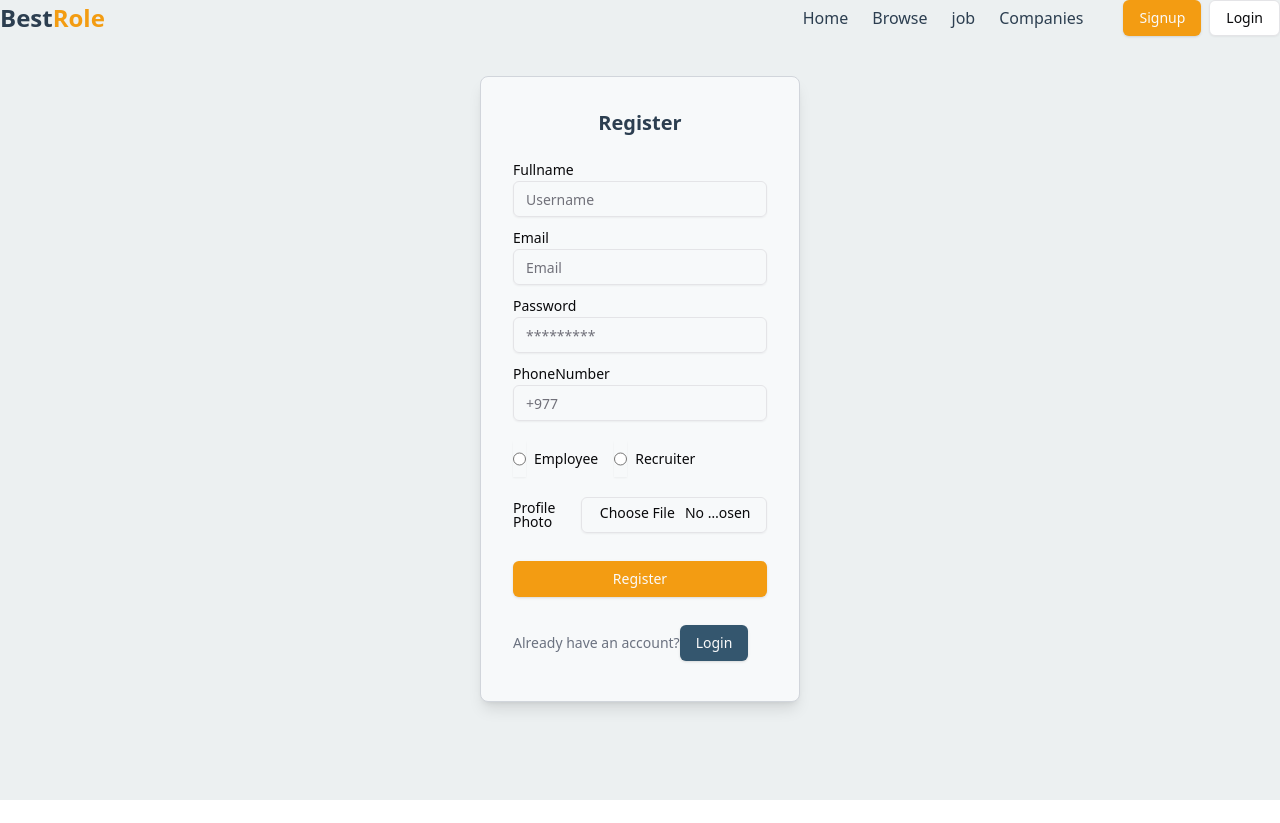
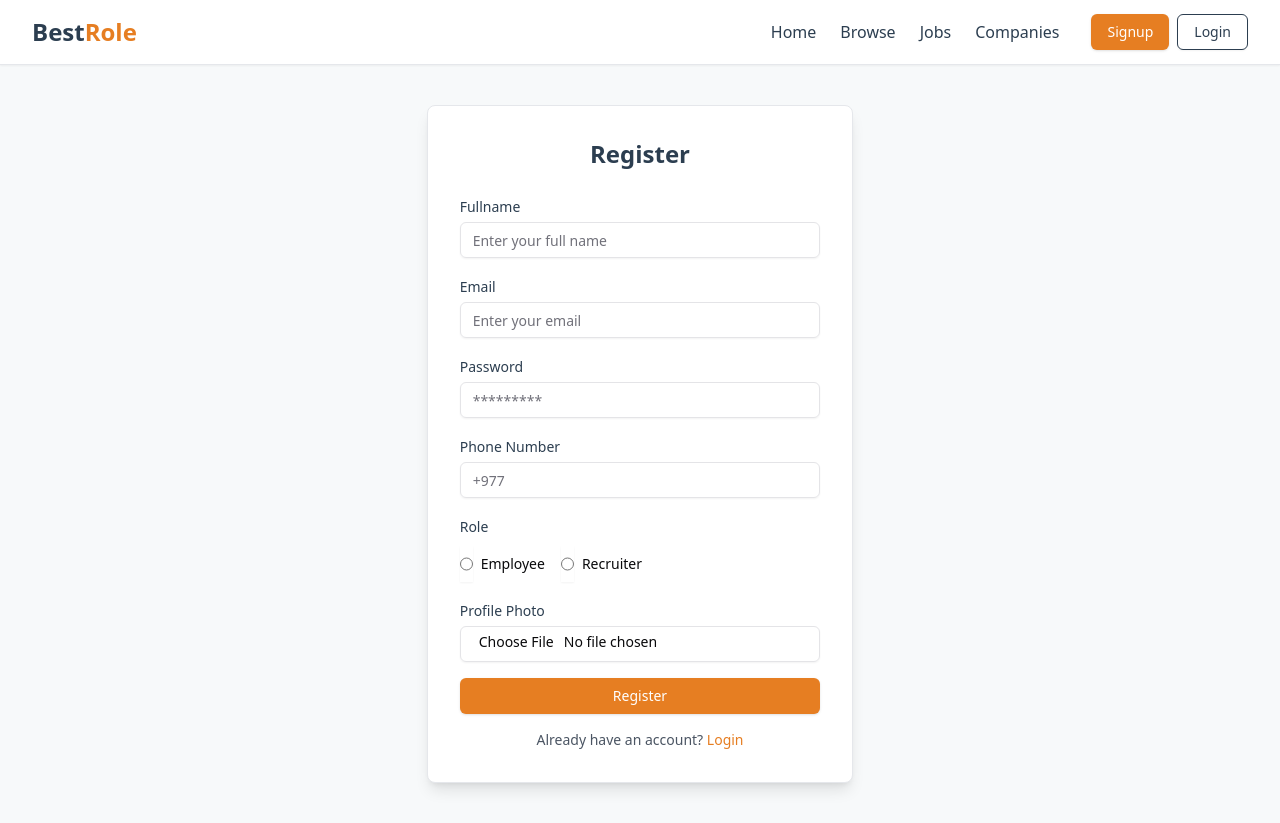
Before and after one commit to aryastha/Online-Job-Portal, a React (Vite) app in the folder Frontend/: page /register in a window 1280 px wide. Before the commit the page ends 800 px from the top, so only its background shows below. Built offline with nearby package versions, Linux system fonts and the light colour scheme.

Commit message:
Job Section Added

```diff
--- a/Frontend/src/app.jsx
+++ b/Frontend/src/app.jsx
@@ -3,6 +3,7 @@ import Home from './components/components_lite/Home'
 import { createBrowserRouter , RouterProvider} from 'react-router-dom'
 import Login from './components/authentication/Login'
 import Signup from './components/authentication/Signup'
+import Jobs from './components/components_lite/Jobs.jsx'
 
 
 const appRouter = createBrowserRouter([
@@ -14,6 +15,9 @@ const appRouter = createBrowserRouter([
   },
   {
     path: '/register', element: <Signup />
+  },
+  {
+    path: '/jobs', element: <Jobs />
   }
 ]);
 
--- a/Frontend/src/components/authentication/Login.jsx
+++ b/Frontend/src/components/authentication/Login.jsx
@@ -8,8 +8,8 @@ import { Link, useNavigate } from "react-router-dom";
 import { USER_API_ENDPOINT } from "@/utils/data.js";
 import axios from "axios";
 import { toast } from "sonner";
-import {setLoading} from '@/redux/authSlice.js';
-import {useDispatch, useSelector} from 'react-redux';
+import { setLoading } from "@/redux/authSlice.js";
+import { useDispatch, useSelector } from "react-redux";
 
 const Login = () => {
   const [input, setInput] = useState({
@@ -20,7 +20,7 @@ const Login = () => {
 
   const navigate = useNavigate();
   const dispatch = useDispatch();
-  const {loading} = useSelector((store) => store.auth);
+  const { loading } = useSelector((store) => store.auth);
 
   const changeEventHandler = (e) => {
     setInput({ ...input, [e.target.name]: e.target.value });
@@ -31,11 +31,11 @@ const Login = () => {
     try {
       dispatch(setLoading(true));
       const res = await axios.post(`${USER_API_ENDPOINT}/login`, input, {
-        header: { "Content type": "application/json" },
+        headers: { "Content-Type": "application/json" },
         withCredentials: true,
       });
       if (res.data.success) {
-        navigate("/"), toast.success(res.data.messasge);
+        navigate("/");
         toast.success(res.data.message);
       }
     } catch (error) {
@@ -44,45 +44,48 @@ const Login = () => {
         ? error.response.data.message
         : "An unexpected error occurred.";
       toast.error(errorMessage);
-    }finally{
+    } finally {
       dispatch(setLoading(false));
     }
   };
 
   return (
-    <div className="bg-[#ECF0F1] min-h-screen">
-      <Navbar></Navbar>
-      <div className=" flex items-center justify-center max-w-7xl- mx-auto">
+    <div className="bg-[#F7F9FA] min-h-screen">
+      <Navbar />
+      <div className="flex items-center justify-center max-w-7xl mx-auto">
         <form
           onSubmit={submitHandler}
-          className="w-1/3 md:w-1/4 border border-gray-300 shadow-lg rounded-lg p-8 my-10 bg-[#F7F9FA]"
+          className="w-full md:w-1/2 lg:w-1/3 border border-gray-200 shadow-lg rounded-lg p-8 my-10 bg-white"
         >
-          <h1 className="font-bold text-xl mb-5 text-center text-[#2C3E50]">
+          <h1 className="font-bold text-2xl mb-6 text-center text-[#2C3E50]">
             Login
           </h1>
-
-          <div className="my-2">
-            <Label>Email</Label>
+          <div className="space-y-4">
+            <div>
+              <Label className="text-sm font-medium text-[#2C3E50]">Email</Label>
               <Input
-              type="text"
+                type="email"
                 name="email"
                 value={input.email}
                 onChange={changeEventHandler}
-              placeholder="Email"
-            ></Input>
+                placeholder="Enter your email"
+                className="mt-1"
+              />
             </div>
-          <div className="my-2">
-            <Label>Password</Label>
+            <div>
+              <Label className="text-sm font-medium text-[#2C3E50]">Password</Label>
               <Input
-              type="text"
+                type="password"
                 name="password"
                 value={input.password}
                 onChange={changeEventHandler}
                 placeholder="*********"
-            ></Input>
+                className="mt-1"
+              />
             </div>
-          <div className="flex-col items-center ">
-            <RadioGroup className="flex items-center gap-4 my-5">
+            <div>
+              <Label className="text-sm font-medium text-[#2C3E50]">Role</Label>
+              <RadioGroup className="flex items-center gap-4 mt-2">
                 <div className="flex items-center space-x-2">
                   <Input
                     type="radio"
@@ -90,9 +93,9 @@ const Login = () => {
                     value="Employee"
                     checked={input.role === "Employee"}
                     onChange={changeEventHandler}
-                  cursor="pointer"
+                    className="cursor-pointer"
                   />
-                <Label htmlFor="r1">Employee</Label>
+                  <Label>Employee</Label>
                 </div>
                 <div className="flex items-center space-x-2">
                   <Input
@@ -101,42 +104,30 @@ const Login = () => {
                     value="Recruiter"
                     checked={input.role === "Recruiter"}
                     onChange={changeEventHandler}
-                  cursor="pointer"
+                    className="cursor-pointer"
                   />
-                <Label htmlFor="r2">Recruiter</Label>
+                  <Label>Recruiter</Label>
                 </div>
               </RadioGroup>
-
-            {loading?(
-                          <div className = 'flex items-center justify-center my-10'>
-                            <div className='spinner-border text-blue-600' role='status'>
-                              <span className='sr-only'>Loading...</span>
             </div>
+            {loading ? (
+              <div className="flex items-center justify-center my-6">
+                <div className="animate-spin rounded-full h-8 w-8 border-t-2 border-b-2 border-[#E67E22]"></div>
               </div>
-                        ):(
+            ) : (
               <Button
                 type="submit"
-                          className="flex w-full my-7 bg-[#F39C12] hover:bg-[#d98c0f] rounded-md"
+                className="w-full mt-6 bg-[#E67E22] hover:bg-[#d9731d] text-white font-medium"
               >
-                          {" "}
-                          Login{" "}
+                Login
               </Button>
-                        )
-                        }
-
-
-          </div>
-          {/* Sign up */}
-          <div className="flex items-center justify-between">
-            <p className=" text-gray-500 text-sm my-2">
+            )}
+            <p className="text-sm text-gray-600 mt-4 text-center">
               Don't have an account?{" "}
+              <Link to="/register" className="text-[#E67E22] hover:underline">
+                Register
+              </Link>
             </p>
-            <Link to={"/register"}>
-              <Button className="bg-[#34566E] hover:bg-[#2C3E50] ">
-                {" "}
-                Register{" "}
-              </Button>
-            </Link>
           </div>
         </form>
       </div>
--- a/Frontend/src/components/authentication/Signup.jsx
+++ b/Frontend/src/components/authentication/Signup.jsx
@@ -1,36 +1,33 @@
-import React, {useState} from "react";
+import React, { useState } from "react";
 import Navbar from "../components_lite/Navbar";
 import { Label } from "../ui/label";
 import { Input } from "../ui/input";
 import { Button } from "../ui/button";
 import { RadioGroup } from "../ui/radio-group";
-import { Link , useNavigate} from "react-router-dom";
-import {useDispatch, useSelector} from 'react-redux';
-import {USER_API_ENDPOINT} from '@/utils/data.js'
-import axios from 'axios';
+import { Link, useNavigate } from "react-router-dom";
+import { useDispatch, useSelector } from "react-redux";
+import { USER_API_ENDPOINT } from "@/utils/data.js";
+import axios from "axios";
 import { toast } from "sonner";
-import {setLoading} from '@/redux/authSlice.js';
+import { setLoading } from "@/redux/authSlice.js";
 
-
-
-const register = () => {
-
+const Register = () => {
   const [input, setInput] = useState({
-      fullname: '',
-      email: '',
-      password: '',
-      role: '',
-      phoneNumber:'',
-      file: '',
-    })
+    fullname: "",
+    email: "",
+    password: "",
+    role: "",
+    phoneNumber: "",
+    file: "",
+  });
 
   const navigate = useNavigate();
   const dispatch = useDispatch();
-    const {loading} = useSelector((store) => store.auth);
+  const { loading } = useSelector((store) => store.auth);
 
-    const changeEventHandler = (e) =>{
-      setInput({...input, [e.target.name] : e.target.value});
-    }
+  const changeEventHandler = (e) => {
+    setInput({ ...input, [e.target.name]: e.target.value });
+  };
 
   const ChangeFilehandler = (e) => {
     setInput({ ...input, file: e.target.files?.[0] });
@@ -38,22 +35,19 @@ const register = () => {
 
   const submitHandler = async (e) => {
     e.preventDefault();
-      dispatch(setLoading(true)); // Optional: if you want to show loading before request
+    dispatch(setLoading(true));
 
-      const formData = new FormData(); // Correct case: FormData
-      formData.append('fullname', input.fullname);
-      formData.append('email', input.email);
-      formData.append('password', input.password);
-      formData.append('role', input.role);
-      formData.append('phoneNumber', input.phoneNumber);
+    const formData = new FormData();
+    formData.append("fullname", input.fullname);
+    formData.append("email", input.email);
+    formData.append("password", input.password);
+    formData.append("role", input.role);
+    formData.append("phoneNumber", input.phoneNumber);
     if (input.file) {
-        formData.append('file', input.file);
+      formData.append("file", input.file);
     }
 
     try {
-
-        dispatch(setLoading(true));
-
       const res = await axios.post(`${USER_API_ENDPOINT}/register`, formData, {
         headers: { "Content-Type": "multipart/form-data" },
         withCredentials: true,
@@ -68,99 +62,126 @@ const register = () => {
         ? error.response.data.message
         : "An unexpected error occurred.";
       toast.error(errorMessage);
-      } finally{
+    } finally {
       dispatch(setLoading(false));
     }
   };
 
-    const {user} = useSelector((store)=> store.auth);
-
-
   return (
-    <div className="bg-[#ECF0F1] min-h-screen">
-      <Navbar></Navbar>
-      <div className=" flex items-center justify-center max-w-7xl- mx-auto">
+    <div className="bg-[#F7F9FA] min-h-screen">
+      <Navbar />
+      <div className="flex items-center justify-center max-w-7xl mx-auto">
         <form
-          onSubmit={submitHandler} className="w-1/3 md:w-1/4 border border-gray-300 shadow-lg rounded-lg p-8 my-10 bg-[#F7F9FA]">
-          <h1 className="font-bold text-xl mb-5 text-center text-[#2C3E50]">
+          onSubmit={submitHandler}
+          className="w-full md:w-1/2 lg:w-1/3 border border-gray-200 shadow-lg rounded-lg p-8 my-10 bg-white"
+        >
+          <h1 className="font-bold text-2xl mb-6 text-center text-[#2C3E50]">
             Register
           </h1>
-          <div className="my-2">
-            <Label>Fullname</Label>
-            <Input type="text" name='fullname' value={input.fullname} onChange={changeEventHandler} placeholder="Username"></Input>
-          </div>
-          <div className="my-2">
-            <Label>Email</Label>
-            <Input type="text" name='email' value={input.email} onChange={changeEventHandler} placeholder="Email"></Input>
-          </div>
-          <div className="my-2">
-            <Label>Password</Label>
-            <Input type="text" name='password' value={input.password} onChange={changeEventHandler}  placeholder="*********"></Input>
+          <div className="space-y-4">
+            <div>
+              <Label className="text-sm font-medium text-[#2C3E50]">Fullname</Label>
+              <Input
+                type="text"
+                name="fullname"
+                value={input.fullname}
+                onChange={changeEventHandler}
+                placeholder="Enter your full name"
+                className="mt-1"
+              />
             </div>
             <div>
-            <Label> PhoneNumber</Label>
-            <Input type="tel" name='phoneNumber' value={input.phoneNumber} onChange={changeEventHandler}  placeholder="+977 "></Input>
+              <Label className="text-sm font-medium text-[#2C3E50]">Email</Label>
+              <Input
+                type="email"
+                name="email"
+                value={input.email}
+                onChange={changeEventHandler}
+                placeholder="Enter your email"
+                className="mt-1"
+              />
             </div>
-          <div className="flex-col items-center ">
-            <RadioGroup className="flex items-center gap-4 my-5">
+            <div>
+              <Label className="text-sm font-medium text-[#2C3E50]">Password</Label>
+              <Input
+                type="password"
+                name="password"
+                value={input.password}
+                onChange={changeEventHandler}
+                placeholder="*********"
+                className="mt-1"
+              />
+            </div>
+            <div>
+              <Label className="text-sm font-medium text-[#2C3E50]">Phone Number</Label>
+              <Input
+                type="tel"
+                name="phoneNumber"
+                value={input.phoneNumber}
+                onChange={changeEventHandler}
+                placeholder="+977"
+                className="mt-1"
+              />
+            </div>
+            <div>
+              <Label className="text-sm font-medium text-[#2C3E50]">Role</Label>
+              <RadioGroup className="flex items-center gap-4 mt-2">
                 <div className="flex items-center space-x-2">
                   <Input
-                type='radio'
-                name='role'
-                value='Employee'
-                checked={input.role === 'Employee'}
-                onChange = {changeEventHandler}
-                cursor='pointer'
-                >
-                </Input>
-                <Label htmlFor="r1">Employee</Label>
+                    type="radio"
+                    name="role"
+                    value="Employee"
+                    checked={input.role === "Employee"}
+                    onChange={changeEventHandler}
+                    className="cursor-pointer"
+                  />
+                  <Label>Employee</Label>
                 </div>
                 <div className="flex items-center space-x-2">
                   <Input
-                type='radio'
-                name='role'
-                value='Recruiter'
-                checked={input.role === 'Recruiter'}
-                onChange = {changeEventHandler}
-                cursor='pointer'
-                >
-                </Input>
-                <Label htmlFor="r2">Recruiter</Label>
+                    type="radio"
+                    name="role"
+                    value="Recruiter"
+                    checked={input.role === "Recruiter"}
+                    onChange={changeEventHandler}
+                    className="cursor-pointer"
+                  />
+                  <Label>Recruiter</Label>
                 </div>
               </RadioGroup>
-            <div className='flex items-center gap-2'>
-              <Label>Profile Photo</Label>
+            </div>
+            <div>
+              <Label className="text-sm font-medium text-[#2C3E50]">Profile Photo</Label>
               <Input
-              type='file'
-              accept='image/*'
-              onChange = {ChangeFilehandler}
-              className='cursor-pointer'
+                type="file"
+                accept="image/*"
+                onChange={ChangeFilehandler}
+                className="mt-1 cursor-pointer"
               />
             </div>
-            {loading?(
-              <div className = 'flex items-center justify-center my-10'>
-                <div className='spinner-border text-blue-600' role='status'>
-                  <span className='sr-only'>Loading...</span>
+            {loading ? (
+              <div className="flex items-center justify-center my-6">
+                <div className="animate-spin rounded-full h-8 w-8 border-t-2 border-b-2 border-[#E67E22]"></div>
               </div>
-              </div>
-            ):(
-              <Button type='submit' className='flex w-full my-7 bg-[#F39C12] hover:bg-[#d98c0f] rounded-md'> Register </Button>
-            )
-            }
-
-          {/* Login */}
-          <p className=' text-gray-500 text-sm my-2'>
-            Already have an account?
-            <Link to={'/login'}>
-                               <Button className='bg-[#34566E] hover:bg-[#2C3E50] '> Login </Button>
+            ) : (
+              <Button
+                type="submit"
+                className="w-full mt-6 bg-[#E67E22] hover:bg-[#d9731d] text-white font-medium"
+              >
+                Register
+              </Button>
+            )}
+            <p className="text-sm text-gray-600 mt-4 text-center">
+              Already have an account?{" "}
+              <Link to="/login" className="text-[#E67E22] hover:underline">
+                Login
               </Link>
             </p>
           </div>
         </form>
       </div>
     </div>
-  )
-}
+  );
+};
 
-
-export default register
+export default Register;
--- a/Frontend/src/components/components_lite/Navbar.jsx
+++ b/Frontend/src/components/components_lite/Navbar.jsx
@@ -1,82 +1,121 @@
 import React from 'react';
-import {Link} from 'react-router-dom';
-import { Button } from "../ui/button"
-import { Avatar, AvatarFallback, AvatarImage } from "../ui/avatar"
-import {Popover, PopoverTrigger, PopoverContent} from '../ui/popover';
+import { Link } from 'react-router-dom';
+import { Button } from "../ui/button";
+import { Avatar, AvatarFallback, AvatarImage } from "../ui/avatar";
+import { Popover, PopoverTrigger, PopoverContent } from '../ui/popover';
 import { LogOut, User2 } from 'lucide-react';
 
 const Navbar = () => {
   const user = false;
 
-
-
   return (
-    <div className="bg-[#ECF0F1]">
-        {/* //right logo */}
-      <div className='flex items-center justify-between mx-auto max-w-7xl h-18'>
+    <div className="bg-white shadow-sm border-b border-gray-200">
+      <div className="flex items-center justify-between mx-auto max-w-7xl h-16 px-4 sm:px-6 lg:px-8">
+        {/* Logo */}
         <div>
-        <h1 className='text-2xl font-bold text-[#2C3E50]'>
-            Best<span className='text-[#F39C12]'>Role</span>
+          <h1 className="text-2xl font-bold text-[#2C3E50]">
+            Best<span className="text-[#E67E22]">Role</span>
           </h1>
         </div>
-        {/* left menus */}
-        <div className= "flex items-center gap-10">
-            <ul className='flex font-medium gap-6 items-center text-[#2C3E50]'>
-                <li> Home </li>
-                <li> Browse</li>
-                <li> job </li>
-                <li> Companies </li>
+
+        {/* Navigation Links */}
+        <div className="flex items-center gap-8">
+          <ul className="flex font-medium gap-6 items-center text-[#2C3E50]">
+            <li>
+              <Link
+                to="/"
+                className="hover:text-[#E67E22] transition-all duration-300 text-base"
+              >
+                Home
+              </Link>
+            </li>
+            <li>
+              <Link
+                to="/browse"
+                className="hover:text-[#E67E22] transition-all duration-300 text-base"
+              >
+                Browse
+              </Link>
+            </li>
+            <li>
+              <Link
+                to="/jobs"
+                className="hover:text-[#E67E22] transition-all duration-300 text-base"
+              >
+                Jobs
+              </Link>
+            </li>
+            <li>
+              <Link
+                to="/companies"
+                className="hover:text-[#E67E22] transition-all duration-300 text-base"
+              >
+                Companies
+              </Link>
+            </li>
           </ul>
-            {/*  user login signup */}
-            {
-              !user?(
-                <div className='flex items-center gap-2'>
-                  <Link to={'/register'}>
-                   <Button className='bg-[#F39C12] hover:bg-[#d98c0f]'> Signup </Button>
+
+          {/* User Login/Signup or Avatar */}
+          {!user ? (
+            <div className="flex items-center gap-2">
+              <Link to="/register">
+                <Button className="bg-[#E67E22] hover:bg-[#d9731d] text-white transition-all duration-300">
+                  Signup
+                </Button>
               </Link>
-                  <Link to ={'/login'}>
-                  <Button variant='outline'> Login </Button>
+              <Link to="/login">
+                <Button
+                  variant="outline"
+                  className="text-[#2C3E50] border-[#2C3E50] hover:bg-[#E67E22] hover:text-white hover:border-[#E67E22] transition-all duration-300"
+                >
+                  Login
+                </Button>
               </Link>
             </div>
           ) : (
             <Popover>
               <PopoverTrigger asChild>
-                  <Avatar className='cursor-pointer'>
+                <Avatar className="cursor-pointer hover:opacity-80 transition-all duration-300">
                   <AvatarImage src="https://github.com/shadcn.png" />
                   <AvatarFallback>CN</AvatarFallback>
                 </Avatar>
               </PopoverTrigger>
-                <PopoverContent className='w-80 space-y-2'>
-                <div className='flex gap-12 items-center space-y-2'>
-                <Avatar className='cursor-pointer'>
+              <PopoverContent className="w-80 p-4 space-y-4">
+                <div className="flex gap-4 items-center">
+                  <Avatar className="h-12 w-12">
                     <AvatarImage src="https://github.com/shadcn.png" />
                     <AvatarFallback>CN</AvatarFallback>
                   </Avatar>
                   <div>
-                  <h1 className='font-medium' > Arya Shrestha </h1>
-                  <p className= 'text-sm text-muted-foreground '> Lorem ipsum dolor sit, amet consectetur adipisicing elit.
+                    <h1 className="font-medium text-[#2C3E50]">Arya Shrestha</h1>
+                    <p className="text-sm text-gray-500">
+                      Lorem ipsum dolor sit, amet consectetur adipisicing elit.
                     </p>
                   </div>
                 </div>
-                <div className='flex flex-col text-gray-600 '>
-                  <div className='flex cursor-pointer w-fit gap-2 items-center'>
-                    <User2></User2>
-                  <Button variant="link">Profile</Button>
-                  </div>
-                  <div className='flex cursor-pointer w-fit gap-2 items-center'>
-                  <LogOut></LogOut>
-                  <Button variant="link">Logout</Button>
-                  </div>
+                <div className="flex flex-col space-y-2">
+                  <Button
+                    variant="ghost"
+                    className="w-full justify-start gap-2 hover:bg-gray-100 text-[#2C3E50]"
+                  >
+                    <User2 size={16} />
+                    Profile
+                  </Button>
+                  <Button
+                    variant="ghost"
+                    className="w-full justify-start gap-2 hover:bg-gray-100 text-[#2C3E50]"
+                  >
+                    <LogOut size={16} />
+                    Logout
+                  </Button>
                 </div>
               </PopoverContent>
             </Popover>
-              )
-            }
-
+          )}
         </div>
       </div>
     </div>
-  )
-}
+  );
+};
 
-export default Navbar
+export default Navbar;
```
Also changed, not shown: Frontend/src/components/components_lite/FilterCard.jsx (added, +12 -0 lines), Frontend/src/components/components_lite/Job1.jsx (added, +69 -0 lines), Frontend/src/components/components_lite/Jobs.jsx (added, +41 -0 lines), Frontend/src/components/components_lite/LatestJobs.jsx (+0 -27 lines), 1 other file (tests, documents, lock files or other folders). Lines whose indentation alone changed are shown as unchanged.
